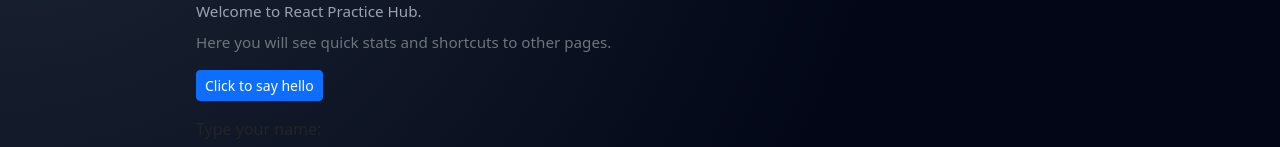
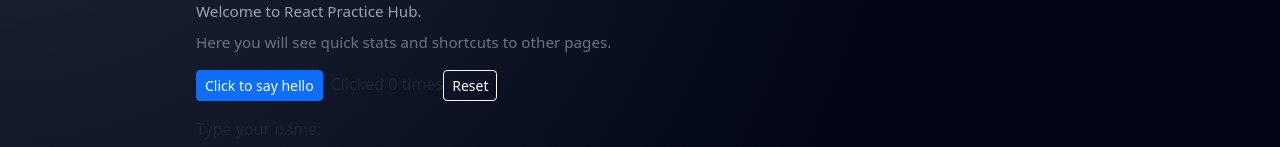
Before and after one commit to vishnuwebz/vite-react-practice-hub, a React (Vite) app: page / in a window 1280 px wide. Shown: the part 254-401 px from the top of the page. Built offline with nearby package versions, Linux system fonts and the light colour scheme.

Commit message:
feat: add home page state (counter and controlled input)

```diff
--- a/src/App.css
+++ b/src/App.css
@@ -46,3 +46,7 @@
   color: #9ca3af;
   font-size: 0.95rem;
 }
+
+.page-home .badge {
+  font-weight: 500;
+}
--- a/src/components/Home.jsx
+++ b/src/components/Home.jsx
@@ -2,16 +2,25 @@ import { useState } from "react";
 
 function Home() {
   const [typedName, setTypedName] = useState("");
+// const [value, setValue] = usestate(); It returns [value, setValue].
+  const [visitCount, setVisitCount] = useState(0);
 
   function handleWelcomeClick() {
-    console.log("Welcome button clicked");
-    alert("You clicked the welcome button!");
+    setVisitCount((prev) => prev + 1);
+
+    console.log("Welcome button clicked, visitCount now:", visitCount + 1);
+    // alert("You clicked the welcome button!");
   }
 
   function handleNameChange(event) {
     const value = event.target.value; // read from input
     setTypedName(value);
     console.log("User typed:", value);
+  }
+
+  function handleReset() {
+    setVisitCount(0);
+    setTypedName("");
   }
 
   return (
@@ -30,6 +39,10 @@ function Home() {
         >
           Click to say hello
         </button>
+
+        <span>Clicked {visitCount} time{visitCount === 1 ? "" : "s"}</span>
+
+        <button type="button" className="btn btn-outline-light btn-sm" onClick={handleReset}>Reset</button>
       </div>
 
       <div className="mb-2">
@@ -41,6 +54,7 @@ function Home() {
           type="text"
           className="form-control form-control-sm"
           placeholder="Start typing..."
+          value={typedName}
           onChange={handleNameChange}
         />
       </div>
```
